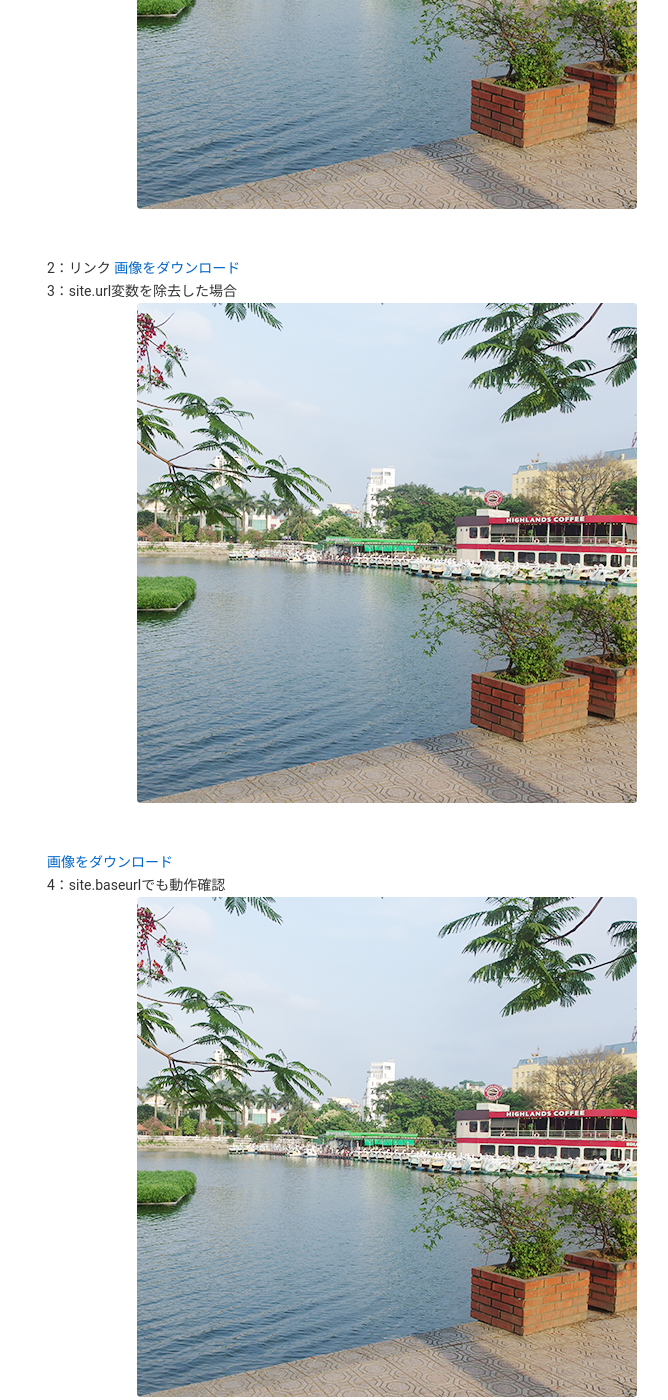
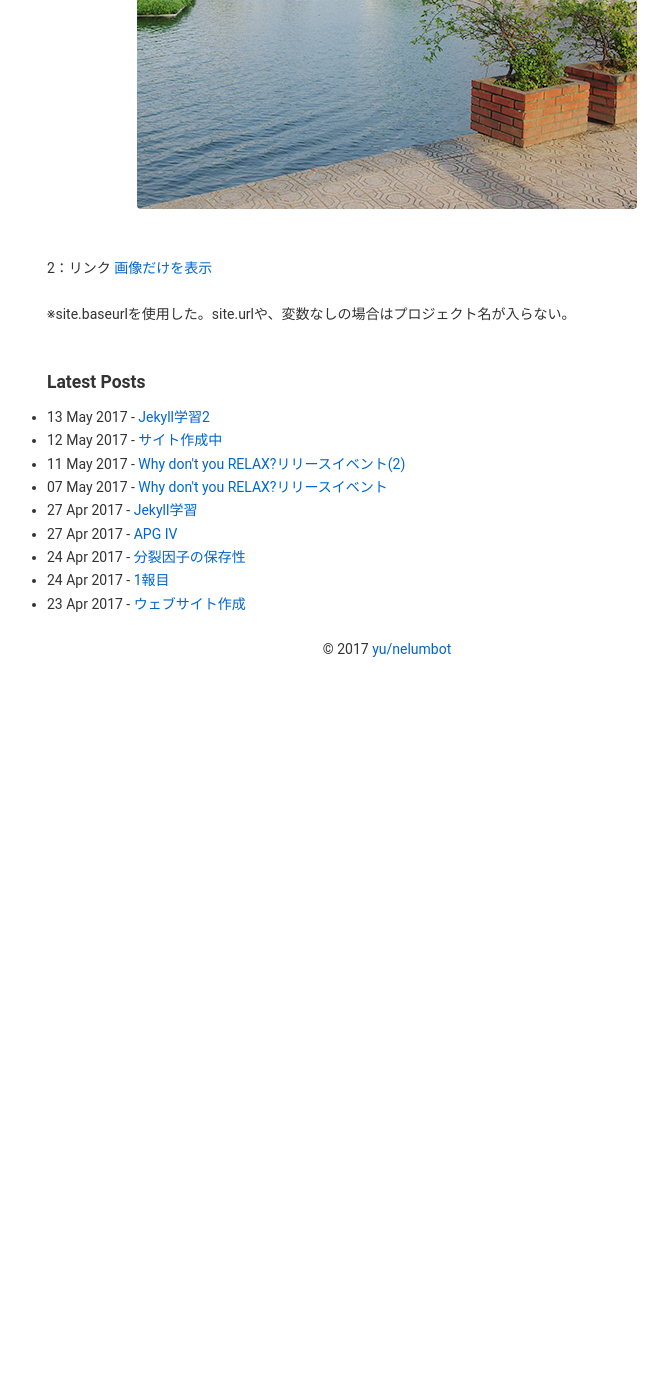
Before and after one commit to yunelumbot/test-site, a Jekyll site: the page built from _posts/2017-05/2017-05-13-jekyllstudy2.md, in a window 1280 px wide and 1400 px high, scrolled down 936 px. Shown: the whole window, without its empty margins (253-921 px from the left). Built offline with Jekyll 4.4.1, drawn with Linux system fonts in a browser that asks for light colours; after the commit the page ends 1606 px from its top, so only the background shows below that.

Commit message:
パスを修正

```diff
--- a/_posts/2017-05/2017-05-13-jekyllstudy2.md
+++ b/_posts/2017-05/2017-05-13-jekyllstudy2.md
@@ -21,17 +21,13 @@ category, categories, tags：YAML listまたは、スペースで分けられた
 ■ Postファイル
 ファイル名は YEAT-MONTH-DAY-title.拡張子
 post_urlタグ：別ポストへのリンク。パーマリンク変更時に良さそう。
-使ってみる　前回記事は[こちら]({% post_url /2017-04/2017-04-27-jekyllstudy %})
+使ってみる　前回記事は[こちら]({{ site.baseurl }}{% post_url /2017-04/2017-04-27-jekyllstudy %})
 ※Postのサブディレクトリ名があれば指定する。拡張子は不要。
 ■ 画像やリソース
 ※Cloud9への画像アップロード方法：PCからドラッグ＆ドロップで良いらしい。
 1：画像を表示
-![テスト画像]({{ site.url }}/assets/2017-05/20170513 test.png)
+![テスト画像]({{ site.baseurl }}/assets/2017-05/20170513 test.png)
 2：リンク
-[画像をダウンロード]({{ site.url }}/assets/2017-05/20170513 test.png)
-3：site.url変数を除去した場合
-![テスト画像](/assets/2017-05/20170513 test.png)
-[画像をダウンロード](/assets/2017-05/20170513 test.png)
-4：site.baseurlでも動作確認
-![テスト画像]({{ site.baseurl }}/assets/2017-05/20170513 test.png)
-[画像をダウンロード]({{ site.baseurl }}/assets/2017-05/20170513 test.png)
+[画像だけを表示]({{ site.baseurl }}/assets/2017-05/20170513 test.png)
+
+※site.baseurlを使用した。site.urlや、変数なしの場合はプロジェクト名が入らない。
```
